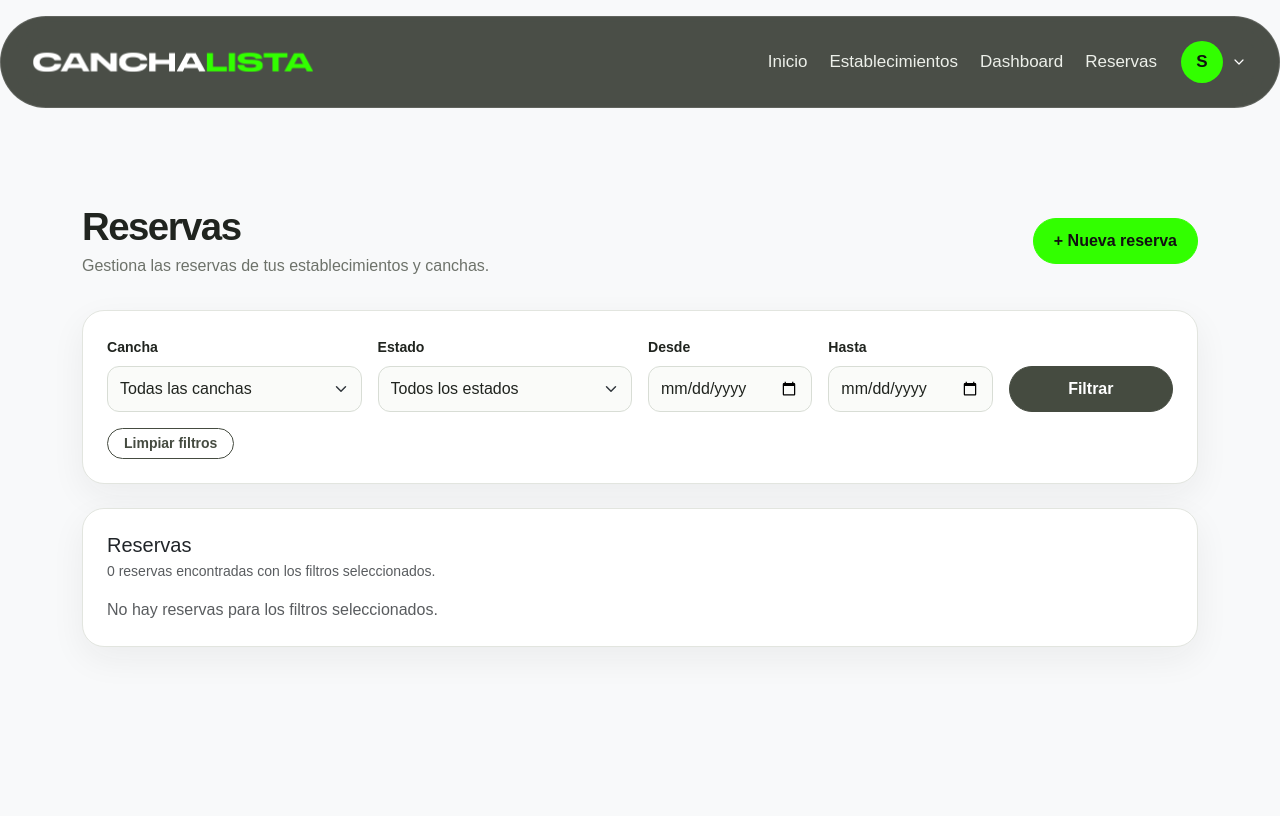
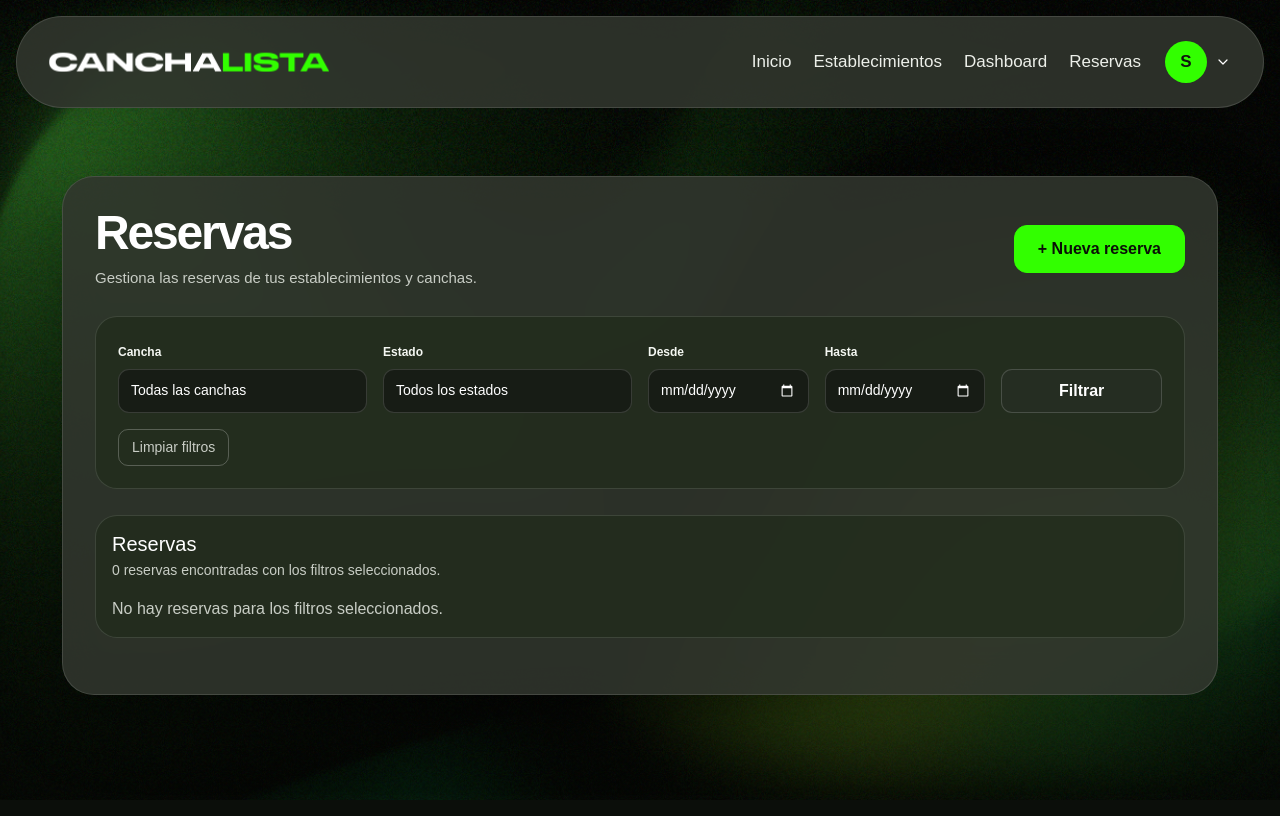
Before and after one commit to matteozz020202/Proyecto-de-Grado, a Django app: page /reservas/admin/reservas/ in a window 1280 px wide. Before the commit the page ends 647 px from the top, so only its background shows below. Run offline with Django 5.2, Linux system fonts and the light colour scheme; the visitor is signed in with stand-in values (Sample User, id 1); data that the repository does not hold is empty.

Commit message:
style: align admin reservations with dark brand design

```diff
--- a/reservations/static/reservations/css/admin_reservas.css
+++ b/reservations/static/reservations/css/admin_reservas.css
@@ -1,192 +1,370 @@
-.admin-reservas-page {
-    --admin-green: #32ff00;
-    --admin-dark: #454b40;
-    --admin-dark-hover: #353a31;
-    --admin-bg: #f5f6f3;
-    --admin-surface: #ffffff;
-    --admin-border: #e2e5df;
-    --admin-text: #20241f;
-    --admin-muted: #6d726a;
+.admin-reservas-body{
+    min-height:100vh;
+    margin:0;
+    color:var(--home-white);
+    background:var(--home-carbon);
+    isolation:isolate;
 }
 
-body {
-    background: var(--admin-bg) !important;
+.admin-reservas-body::before{
+    content:"";
+    position:fixed;
+    inset:0;
+    z-index:-1;
+    background:
+        linear-gradient(rgba(5,8,4,.48),rgba(5,8,4,.72)),
+        var(--admin-bg) center center/cover no-repeat;
 }
 
-.admin-page-header {
-    margin-bottom: 32px;
+.admin-reservas-body .home-nav{
+    width:min(1660px,calc(100% - 32px));
+    margin:16px auto 0;
 }
 
-.admin-page-title {
-    color: var(--admin-text);
-    font-size: clamp(2rem, 3vw, 2.8rem);
-    font-weight: 800;
-    letter-spacing: -0.04em;
-    margin-bottom: 4px;
+.admin-reservas-page{
+    width:min(1180px,calc(100% - 32px));
+    max-width:none;
+    padding-top:68px!important;
+    padding-bottom:70px!important;
 }
 
-.admin-page-description {
-    color: var(--admin-muted);
-    margin-bottom: 0;
+.admin-reservas-shell{
+    padding:32px;
+    border:1px solid var(--home-border);
+    border-radius:32px;
+    background:rgba(49,54,46,.88);
+    box-shadow:0 26px 70px rgba(0,0,0,.30);
+    backdrop-filter:blur(20px);
 }
 
-.admin-reservas-page .card {
-    border: 1px solid var(--admin-border);
-    border-radius: 22px;
-    background: var(--admin-surface);
-    box-shadow: 0 12px 35px rgba(35, 42, 33, 0.06) !important;
+.admin-page-header{
+    margin-bottom:26px;
 }
 
-.admin-reservas-page .card-body {
-    padding: 24px;
+.admin-page-title{
+    margin:0;
+    color:#fff!important;
+    font-size:clamp(34px,4vw,48px);
+    font-weight:900;
+    line-height:1;
+    letter-spacing:-.045em;
 }
 
-.admin-reservas-page .form-label {
-    color: var(--admin-text);
-    font-size: 0.88rem;
-    font-weight: 700;
-    margin-bottom: 8px;
+.admin-page-description{
+    margin:10px 0 0;
+    color:var(--home-muted)!important;
+    font-size:15px;
 }
 
-.admin-reservas-page .form-control,
-.admin-reservas-page .form-select {
-    min-height: 46px;
-    border: 1px solid #d8ddd5;
-    border-radius: 12px;
-    background-color: #fafbf9;
-    color: var(--admin-text);
-    box-shadow: none;
-}
-
-.admin-reservas-page .form-control:focus,
-.admin-reservas-page .form-select:focus {
-    border-color: var(--admin-green);
-    background-color: #ffffff;
-    box-shadow: 0 0 0 3px rgba(50, 255, 0, 0.12);
-}
-
-.admin-reservas-page .btn-primary {
-    border-color: var(--admin-green);
-    border-radius: 999px;
-    background: var(--admin-green);
-    color: #111111;
-    font-weight: 800;
-    padding: 10px 20px;
+.admin-reservas-page .btn-primary{
+    display:inline-flex;
+    align-items:center;
+    justify-content:center;
+    min-height:46px;
+    padding:11px 23px;
+    border:1px solid var(--brand-lime);
+    border-radius:13px;
+    background:var(--brand-lime);
+    color:#0a1006;
+    font-weight:800;
+    box-shadow:none;
+    transition:transform .18s ease,box-shadow .18s ease;
 }
 
 .admin-reservas-page .btn-primary:hover,
-.admin-reservas-page .btn-primary:focus {
-    border-color: #29db00;
-    background: #29db00;
-    color: #111111;
+.admin-reservas-page .btn-primary:focus{
+    border-color:#54ff2a;
+    background:#54ff2a;
+    color:#0a1006;
+    transform:translateY(-2px);
+    box-shadow:0 8px 25px rgba(0,0,0,.25);
 }
 
-.admin-reservas-page .btn-dark {
-    min-height: 46px;
-    border-color: var(--admin-dark);
-    border-radius: 999px;
-    background: var(--admin-dark);
-    color: #ffffff;
-    font-weight: 700;
+.admin-filters{
+    margin-bottom:26px;
+    padding:22px;
+    border:1px solid var(--home-border);
+    border-radius:22px;
+    background:rgba(32,43,27,.72);
 }
 
-.admin-reservas-page .btn-dark:hover,
-.admin-reservas-page .btn-dark:focus {
-    border-color: var(--admin-dark-hover);
-    background: var(--admin-dark-hover);
+.admin-filters .form-label{
+    margin-bottom:8px;
+    color:#f4f7f2;
+    font-size:12px;
+    font-weight:700;
 }
 
-.admin-reservas-page .btn-outline-secondary {
-    border-color: var(--admin-dark);
-    border-radius: 999px;
-    color: var(--admin-dark);
-    font-weight: 700;
-    padding-left: 16px;
-    padding-right: 16px;
+.admin-filters .form-control,
+.admin-filters .form-select{
+    min-height:44px;
+    border:1px solid rgba(255,255,255,.14);
+    border-radius:11px;
+    background:#171c15;
+    color:#fff;
+    font-size:14px;
+    box-shadow:none;
 }
 
-.admin-reservas-page .btn-outline-secondary:hover {
-    border-color: var(--admin-dark);
-    background: var(--admin-dark);
-    color: #ffffff;
+.admin-filters .form-control:focus,
+.admin-filters .form-select:focus{
+    border-color:var(--brand-lime);
+    background:#171c15;
+    color:#fff;
+    box-shadow:0 0 0 3px rgba(50,255,0,.12);
 }
 
-.admin-reservas-page .btn-outline-primary {
-    border-color: var(--admin-dark);
-    border-radius: 999px;
-    color: var(--admin-dark);
-    font-weight: 700;
+.admin-filters .form-select{
+    color-scheme:dark;
 }
 
-.admin-reservas-page .btn-outline-primary:hover {
-    border-color: var(--admin-dark);
-    background: var(--admin-dark);
-    color: #ffffff;
+.admin-filters .form-select option{
+    background:#171c15;
+    color:#fff;
 }
 
-.admin-reservas-page .reservation-table {
-    min-width: 1250px;
-    margin-bottom: 0;
+.admin-filters input[type="date"]{
+    color-scheme:dark;
 }
 
-.admin-reservas-page .reservation-table thead th {
-    padding: 14px 12px;
-    border-bottom: 0;
-    background: #f1f3ef;
-    color: var(--admin-text);
-    font-size: 0.82rem;
-    font-weight: 800;
-    letter-spacing: 0.04em;
-    text-transform: uppercase;
-    white-space: nowrap;
+.admin-filters .btn-dark{
+    min-height:44px;
+    border:1px solid rgba(255,255,255,.16);
+    border-radius:11px;
+    background:#252d22;
+    color:#fff;
+    font-weight:700;
 }
 
-.admin-reservas-page .reservation-table tbody td {
-    padding: 14px 12px;
-    border-color: #edf0eb;
-    vertical-align: middle;
+.admin-filters .btn-dark:hover{
+    border-color:var(--brand-lime);
+    background:var(--brand-lime);
+    color:#0a1006;
 }
 
-.admin-reservas-page .reservation-table tbody tr {
-    transition: background-color 0.2s ease;
+.admin-filters .btn-outline-secondary{
+    padding:7px 13px;
+    border:1px solid rgba(255,255,255,.24);
+    border-radius:10px;
+    background:transparent;
+    color:var(--home-muted);
 }
 
-.admin-reservas-page .reservation-table tbody tr:hover {
-    background: #f7fff5;
+.admin-filters .btn-outline-secondary:hover{
+    border-color:var(--brand-lime);
+    background:rgba(50,255,0,.08);
+    color:var(--brand-lime);
 }
 
-.admin-reservas-page .badge {
-    border-radius: 999px;
-    padding: 7px 10px;
-    font-weight: 700;
+.admin-reservas-shell > .card,
+.admin-reservas-shell .reservas-card{
+    overflow:hidden;
+    margin:0;
+    border:1px solid var(--home-border)!important;
+    border-radius:22px!important;
+    background:rgba(32,43,27,.72)!important;
+    color:#fff!important;
+    box-shadow:none!important;
 }
 
-.admin-reservas-page .badge.bg-primary {
-    background: var(--admin-dark) !important;
+.admin-reservas-shell .card-header,
+.admin-reservas-shell .card-body{
+    border-color:var(--home-border)!important;
+    background:transparent!important;
+    color:#fff!important;
 }
 
-.admin-reservas-page .pagination .page-link {
-    margin: 0 3px;
-    border-radius: 10px;
-    color: var(--admin-dark);
+.admin-reservas-shell h1,
+.admin-reservas-shell h2,
+.admin-reservas-shell h3,
+.admin-reservas-shell h4,
+.admin-reservas-shell h5,
+.admin-reservas-shell .card-title{
+    color:#fff!important;
 }
 
-.admin-reservas-page .pagination .page-link:hover {
-    border-color: var(--admin-green);
-    background: var(--admin-green);
-    color: #111111;
+.admin-reservas-shell .text-muted{
+    color:var(--home-muted)!important;
 }
 
-@media (max-width: 767.98px) {
-    .admin-reservas-page {
-        padding-top: 28px !important;
+.admin-reservas-shell .table-responsive{
+    overflow-x:auto;
+    border-radius:15px;
+}
+
+.admin-reservas-shell .table{
+    width:100%;
+    margin:0;
+    color:#f4f7f2;
+    --bs-table-bg:transparent;
+    --bs-table-color:#f4f7f2;
+    --bs-table-border-color:rgba(255,255,255,.1);
+    --bs-table-hover-bg:rgba(50,255,0,.045);
+    --bs-table-hover-color:#fff;
+}
+
+.admin-reservas-shell .table > :not(caption) > * > *{
+    padding:14px 12px;
+    border-bottom-color:rgba(255,255,255,.09);
+    background:transparent!important;
+    color:#f4f7f2!important;
+    vertical-align:middle;
+}
+
+.admin-reservas-shell .table thead th{
+    border-bottom:1px solid rgba(255,255,255,.14);
+    background:rgba(11,14,10,.48)!important;
+    color:var(--home-muted)!important;
+    font-size:11px;
+    font-weight:800;
+    letter-spacing:.06em;
+    text-transform:uppercase;
+    white-space:nowrap;
+}
+
+.admin-reservas-shell .table tbody tr:hover{
+    background:rgba(50,255,0,.04);
+}
+
+.admin-reservas-shell .table tbody td{
+    font-size:13px;
+}
+
+.admin-reservas-shell .badge{
+    padding:7px 10px;
+    border-radius:999px;
+    font-size:11px;
+    font-weight:700;
+}
+
+.admin-reservas-shell .bg-success,
+.admin-reservas-shell .text-bg-success{
+    background:#168348!important;
+}
+
+.admin-reservas-shell .bg-danger,
+.admin-reservas-shell .text-bg-danger{
+    background:#cf3543!important;
+}
+
+.admin-reservas-shell .bg-warning,
+.admin-reservas-shell .text-bg-warning{
+    background:#d89e19!important;
+    color:#14180f!important;
+}
+
+.admin-reservas-shell .bg-secondary,
+.admin-reservas-shell .text-bg-secondary{
+    background:#525b4e!important;
+}
+
+.admin-reservas-shell .bg-primary,
+.admin-reservas-shell .text-bg-primary{
+    background:#277d54!important;
+}
+
+.admin-reservas-shell .table .btn,
+.admin-reservas-shell .btn-outline-primary,
+.admin-reservas-shell .btn-outline-dark{
+    padding:6px 11px;
+    border:1px solid rgba(255,255,255,.26);
+    border-radius:999px;
+    background:transparent;
+    color:#f4f7f2;
+    font-size:12px;
+    font-weight:600;
+}
+
+.admin-reservas-shell .table .btn:hover,
+.admin-reservas-shell .btn-outline-primary:hover,
+.admin-reservas-shell .btn-outline-dark:hover{
+    border-color:var(--brand-lime);
+    background:var(--brand-lime);
+    color:#0a1006;
+}
+
+.admin-reservas-shell .pagination{
+    margin-top:22px;
+    margin-bottom:0;
+    gap:5px;
+}
+
+.admin-reservas-shell .page-link{
+    min-width:38px;
+    border:1px solid rgba(255,255,255,.14);
+    border-radius:10px!important;
+    background:#171c15;
+    color:#e4e9e1;
+    text-align:center;
+}
+
+.admin-reservas-shell .page-link:hover{
+    border-color:var(--brand-lime);
+    background:rgba(50,255,0,.1);
+    color:var(--brand-lime);
+}
+
+.admin-reservas-shell .page-item.active .page-link{
+    border-color:var(--brand-lime);
+    background:var(--brand-lime);
+    color:#0a1006;
+    font-weight:800;
+}
+
+.admin-reservas-page .alert{
+    border:1px solid var(--home-border);
+    border-radius:15px;
+    background:#171c15;
+    color:#fff;
+}
+
+@media(max-width:900px){
+    .admin-reservas-body .home-nav{
+        width:calc(100% - 24px);
     }
 
-    .admin-reservas-page .card-body {
-        padding: 18px;
+    .admin-reservas-page{
+        width:calc(100% - 24px);
+        padding-top:48px!important;
     }
 
-    .admin-page-title {
-        font-size: 2rem;
+    .admin-reservas-shell{
+        padding:24px;
+        border-radius:26px;
+    }
+
+    .admin-page-header{
+        align-items:flex-start!important;
+    }
+
+    .admin-page-header .btn-primary{
+        width:100%;
     }
 }
+
+@media(max-width:600px){
+    .admin-reservas-page{
+        width:calc(100% - 20px);
+        padding-top:34px!important;
+        padding-bottom:45px!important;
+    }
+
+    .admin-reservas-shell{
+        padding:17px;
+        border-radius:22px;
+    }
+
+    .admin-page-title{
+        font-size:34px;
+    }
+
+    .admin-filters{
+        padding:17px;
+        border-radius:18px;
+    }
+
+    .admin-reservas-shell .table tbody td,
+    .admin-reservas-shell .table thead th{
+        white-space:nowrap;
+    }
+}
--- a/reservations/templates/reservations/admin_reservas.html
+++ b/reservations/templates/reservations/admin_reservas.html
@@ -1,31 +1,22 @@
 {% load static %}
-
 <!DOCTYPE html>
 <html lang="es">
-
 <head>
     <meta charset="UTF-8">
-    <meta
-        name="viewport"
-        content="width=device-width, initial-scale=1"
-    >
-
+    <meta name="viewport" content="width=device-width,initial-scale=1">
     <title>Reservas administrativas</title>
-
     <link href="https://cdn.jsdelivr.net/npm/bootstrap@5.3.3/dist/css/bootstrap.min.css" rel="stylesheet">
     <link rel="stylesheet" href="{% static 'users/css/home.css' %}">
-    <link rel="stylesheet" href="{% static 'reservations/css/admin_reservas.css' %}">
-    <script
-        src="{% static 'users/js/home.js' %}"
-        defer
-    ></script>
+    <link rel="stylesheet" href="{% static 'reservations/css/admin_reservas.css' %}?v=3">
+    <script src="{% static 'users/js/home.js' %}" defer></script>
 </head>
 
-<body class="bg-light">
+<body class="admin-reservas-body" style="--admin-bg:url('{% static 'users/images/home-background.png' %}');">
 
-    {% include 'users/partials/branded_navbar.html' %}
+{% include 'users/partials/branded_navbar.html' %}
 
-    <main class="container py-5 admin-reservas-page">
+<main class="container py-5 admin-reservas-page">
+    <section class="admin-reservas-shell">
 
         {% if messages %}
             {% for message in messages %}
@@ -61,11 +52,7 @@
         </div>
 
 
-        <form
-            method="get"
-            class="card card-body shadow-sm mb-4"
-        >
-
+        <form method="get" class="admin-filters">
             <div class="row g-3">
 
                 <div class="col-12 col-md-6 col-lg-3">
@@ -247,6 +234,8 @@
         </form>
 
         {% include 'reservations/reservas_table.html' with title='Reservas' reservas=pagina_reservas hide_create_button=True %}
+
+    </section>
     </main>
 
 </body>
--- a/reservations/templates/reservations/reservas_table.html
+++ b/reservations/templates/reservations/reservas_table.html
@@ -29,7 +29,7 @@
 
                 <table class="table table-hover table-sm align-middle mb-0 reservation-table">
 
-                    <thead class="table-light">
+                    <thead>
                         <tr>
                             <th>ID</th>
                             <th>Cliente</th>
```
